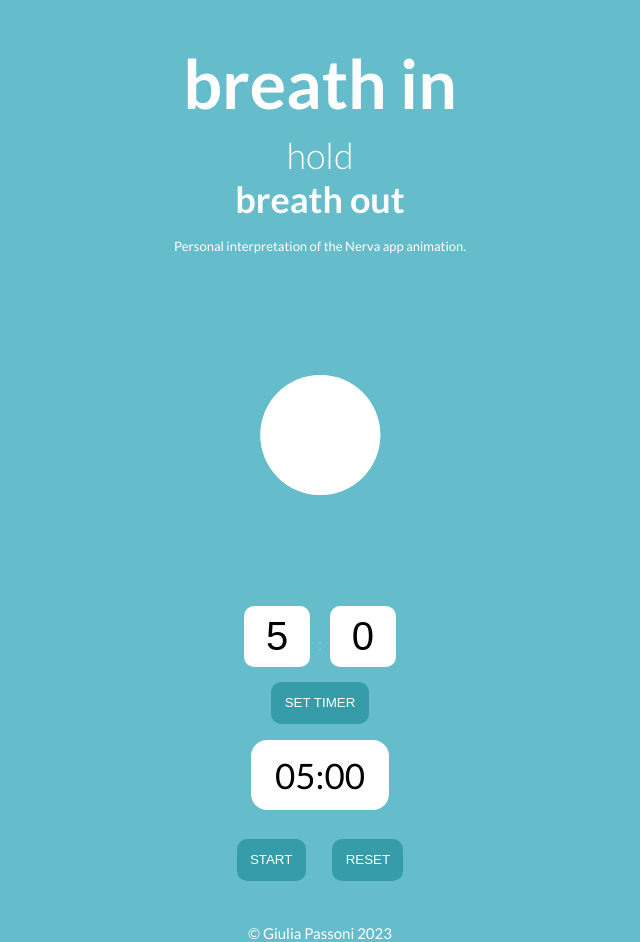
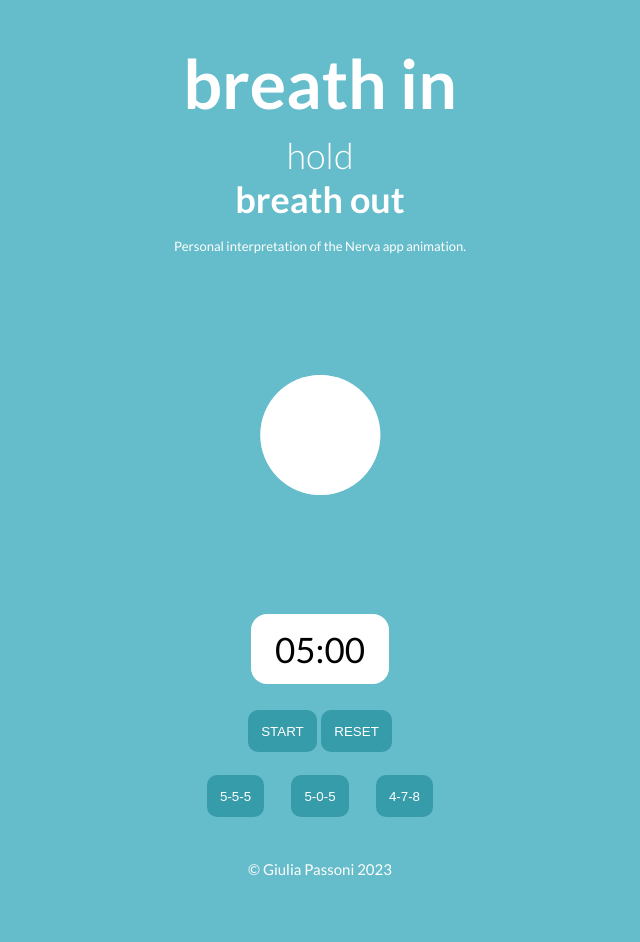
Before and after one commit to GiuliaPassoni/deep-breath, a React (Create React App) app: page / in a window 1280 px wide. Shown: the whole page, without its empty margins (322-962 px from the left). After the commit the page ends 878 px from the top, so only its background shows below. Built offline with nearby package versions, Linux system fonts and the light colour scheme; the HTML template or start-up script is replaced by a standard one.

Commit message:
feat: fixed reset to reset animation & timer at the same time. feat: added attempted presets (still not working). feat: added intersection interface for props.

```diff
--- a/src/components/PulseTimer.tsx
+++ b/src/components/PulseTimer.tsx
@@ -1,27 +1,30 @@
 import React, {useEffect, useRef, useState} from "react";
-import {pulseCircle} from "../utils/drawCircle";
+import {growCircle, pauseCircle, pulseCircle, shrinkCircle} from "../utils/drawCircle";
+import ITimeState from '../interfaces/ITimeState'
+import ICircleRadii from '../interfaces/ICircleRadii'
+import {select} from "d3";
+// const startMainRadius: number = 80, //120
+//     maxMainRadius: number = 160, //200
+//     maxMiddleRadius: number = maxMainRadius + 40, //+20
+//     maxOuterRadius: number = maxMainRadius + 80//+40
 
-interface timeState {
-    minutes: number;
-    seconds: number;
-}
+type Props = ITimeState & ICircleRadii
 
-const startMainRadius: number = 80, //120
-    maxMainRadius: number = 160, //200
-    maxMiddleRadius: number = maxMainRadius + 40, //+20
-    maxOuterRadius: number = maxMainRadius + 80//+40
-
-export default function PulseTimer({minutes = 5, seconds = 0}: timeState) {
-    const initialTimer: timeState = {minutes, seconds}
-    const [timer, setTimer] = useState<timeState>({
-        minutes: minutes,
-        seconds: seconds
+export default function PulseTimer({...props}:Props ) {
+    const initialTimer:ITimeState = {minutes: props.minutes, seconds: props.seconds}
+    const [timer, setTimer] = useState<ITimeState>({
+        minutes: props.minutes,
+        seconds: props.seconds
     })
 
     const [start, setStart] = useState<Boolean | any>(false)
-    const [userInput, setUserInput] = useState<timeState | any>({minutes: initialTimer.minutes, seconds: initialTimer.seconds})
+    const [userInput, setUserInput] = useState<ITimeState | any>({minutes: initialTimer.minutes, seconds: initialTimer.seconds})
     const firstRender: React.MutableRefObject<boolean | undefined> = useRef()
     const tick: React.MutableRefObject<any> = useRef()
+
+    const [isDeepBreath, setIsDeepBreath] = useState<Boolean | any>( false)
+    const [isResonantBreath, setIsResonantBreath] = useState<Boolean | any>(false)
+    const [is4Breath, setIs4Breath] = useState<Boolean | any>(false)
 
     function timePass(){
         if (timer.seconds === 0 && timer.minutes > 0) {
@@ -38,6 +41,9 @@ export default function PulseTimer({minutes = 5, seconds = 0}: timeState) {
     function resetTimer() {
         setTimer({minutes: userInput.minutes, seconds: userInput.seconds})
         setStart(false)
+        shrinkCircle('firstCircle', 0, props.startMainRadius)
+        shrinkCircle('middleCircle', 0, props.startMainRadius)
+        shrinkCircle('outerCircle', 0, props.startMainRadius)
     }
 
     function startTimer() {
@@ -54,9 +60,9 @@ export default function PulseTimer({minutes = 5, seconds = 0}: timeState) {
 
     function startPulsing(duration: number){
         if(start){
-            pulseCircle('firstCircle', duration, maxMainRadius, startMainRadius)
-            pulseCircle('middleCircle', duration, maxMiddleRadius, startMainRadius)
-            pulseCircle('outerCircle', duration, maxOuterRadius, startMainRadius)
+            pulseCircle('firstCircle', duration, props.maxMainRadius, props.startMainRadius)
+            pulseCircle('middleCircle', duration, props.maxMiddleRadius, props.startMainRadius)
+            pulseCircle('outerCircle', duration, props.maxOuterRadius, props.startMainRadius)
         }
         console.log('start timer', start)
     }
@@ -91,33 +97,59 @@ export default function PulseTimer({minutes = 5, seconds = 0}: timeState) {
 
     return (
         <>
-            <input id='mins' type="number" value={userInput.minutes} onChange={(e)=>setUserInput({minutes: e.target.value, seconds: userInput.seconds})}/>
-            <span className="separator">:</span>
-            <input id='secs' type="number" value={userInput.seconds} onChange={(e)=>setUserInput({minutes: userInput.minutes, seconds: e.target.value})}/>
-            <button id='setTimerButton'
-                    onClick={()=>{
-                        resetTimer()
-                        setTimer({minutes: userInput.minutes, seconds: userInput.seconds}
-                        )
-                    }}>
-                Set timer
-            </button>
-            {/*<button id='deepBreathButton' onClick={()=>{*/}
-            {/*}*/}
-            {/*}>*/}
-            {/*    5-5-5*/}
-            {/*</button>*/}
-            {/*<button id='resonantBreathButton'>*/}
-            {/*    5-0-5*/}
-            {/*</button>*/}
-            {/*<button id='otherBreathButton'>*/}
-            {/*    4-7-8*/}
-            {/*</button>*/}
-            <p className='timerDisplay'>{`${timer.minutes.toString().padStart(2, '0')}:${timer.seconds.toString().padStart(2, '0')}`}</p>
-            <button onClick={() => {
-                startTimer()
-            }}>{ !start ? "Start" : "Pause" }</button>
-            <button onClick={()=> resetTimer()}>Reset</button>
+            <div className='timer'>
+                <p className='timerDisplay'>{`${timer.minutes.toString().padStart(2, '0')}:${timer.seconds.toString().padStart(2, '0')}`}</p>
+                <button id='start' onClick={() => {
+                    startTimer()
+                // }}>{ !start ? "Start" : "Pause" }</button>
+                }}>Start</button>
+                {/*todo: remove pause functionality bc it defeats the point of the breathing exercise*/}
+                <button id='reset' onClick={()=> resetTimer()}>Reset</button>
+            </div>
+            <div className='presets'>
+                <button id='deepBreathButton' onClick={()=>{
+                    resetTimer()
+                    // setUserInput({minutes: 5, seconds: 0})
+                    // setTimer({minutes: 5, seconds: 0})
+                    console.log(isDeepBreath)
+                    setIsDeepBreath( true)
+                    setIsResonantBreath(false)
+                    setIs4Breath(false)
+                }}>
+                    5-5-5
+                </button>
+                <button id='resonantBreathButton' onClick={()=>{
+                    setIsResonantBreath(true)
+                    setIsDeepBreath(false)
+                    setIs4Breath(false)
+                }}>
+                    5-0-5
+                </button>
+                <button id='otherBreathButton' onClick={()=>{
+                    setIs4Breath(true)
+                    setIsDeepBreath(false)
+                    setIsResonantBreath(false)
+                }}>
+                    4-7-8
+                </button>
+            </div>
+            {/*<div className='userSetTimer'>*/}
+            {/*    <p>Or set your own timer:</p>*/}
+            {/*    <input id='mins' type="number" value={userInput.minutes} onChange={(e)=>setUserInput({minutes: e.target.value, seconds: userInput.seconds})}/>*/}
+            {/*    <span className="separator">:</span>*/}
+            {/*    <input id='secs' type="number" value={userInput.seconds} onChange={(e)=>setUserInput({minutes: userInput.minutes, seconds: e.target.value})}/>*/}
+            {/*    <button id='setTimerButton'*/}
+            {/*            onClick={()=>{*/}
+            {/*                resetTimer()*/}
+            {/*                setTimer({minutes: userInput.minutes, seconds: userInput.seconds}*/}
+            {/*                )*/}
+            {/*            }}>*/}
+            {/*        Set timer*/}
+            {/*    </button>*/}
+            {/*</div>*/}
+
+
+
         </>
     )
 }
```
